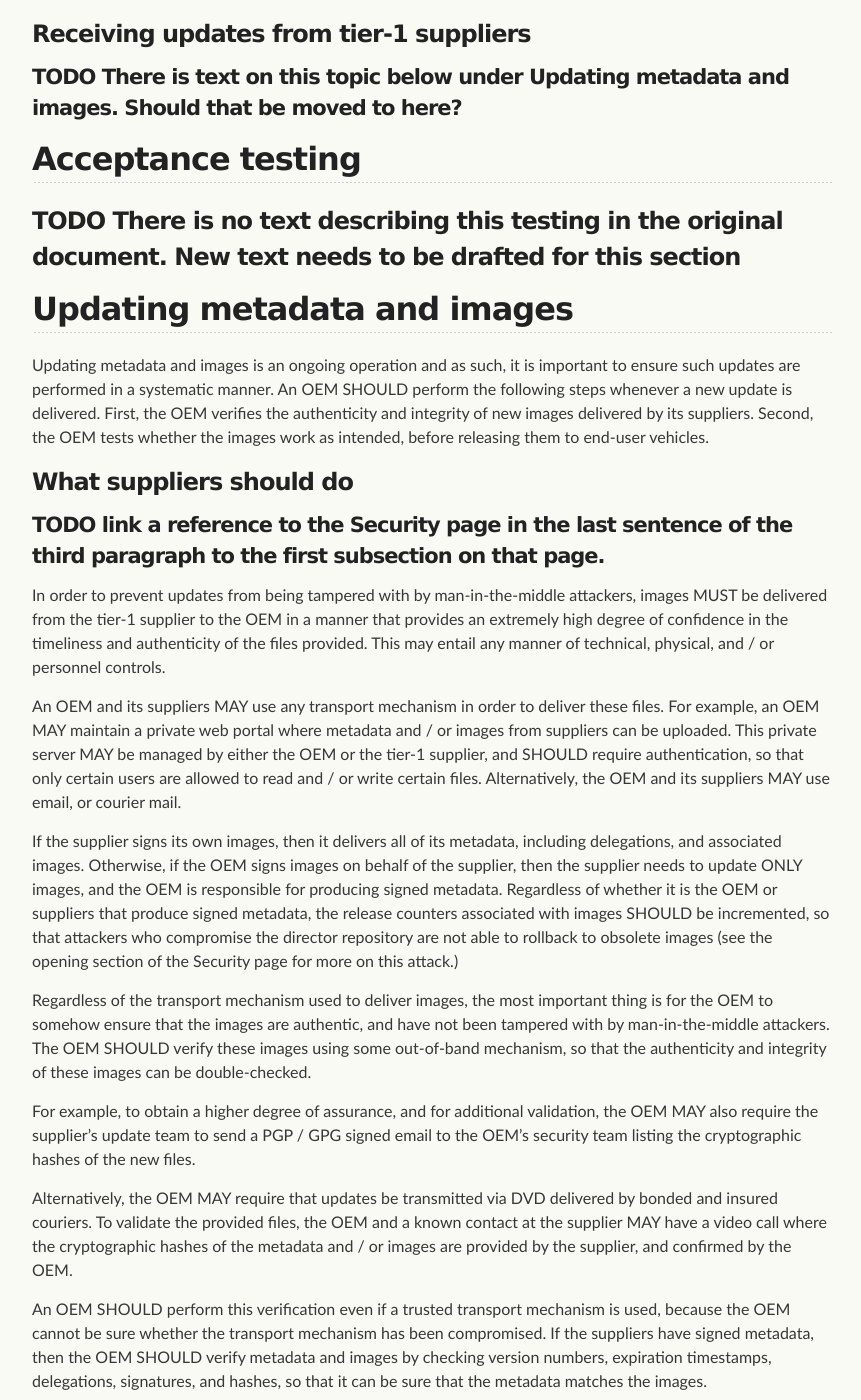
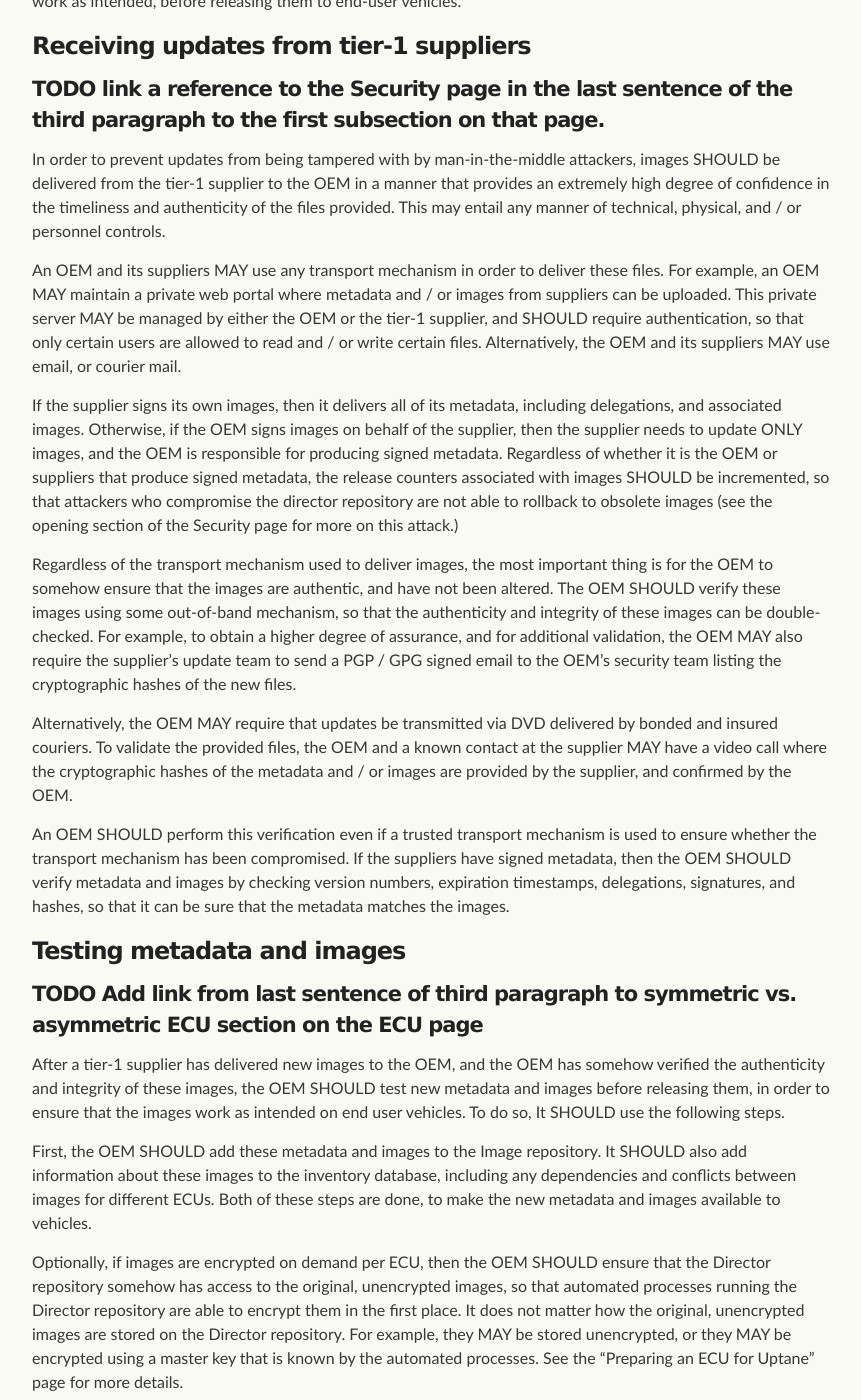
Before and after one commit to uptane/deployment-considerations, a Jekyll site: the page built from normal_operation.md, in a window 1280 px wide and 1400 px high, scrolled down 759 px. Shown: the whole window, without its empty margins (208-1069 px from the left). Built offline with Jekyll 4.4.1, drawn with Linux system fonts in a browser that asks for light colours; our own code applies the rules of GitHub Pages for plain Markdown files; some of the changed text lies outside the part shown.

Commit message:
Updates on Normal Operations
I did some editing on this section as we had a number of subheads that did not correspond to any text I could find in the original document. This involved changing a few subheads. I also did a pass for capitalization corrections.

```diff
--- a/normal_operation.md
+++ b/normal_operation.md
@@ -4,67 +4,60 @@ css_id: normal_operation
 ---
 
 # Normal operating procedures
-In this section, we discuss how to perform regular maintenance operations, such as updating metadata and images, or preparing an ECU to run Uptane. Since these operations are performed on a regular basis, it is important to ensure they be performed  in a systematic manner so that software updates are delivered securely to ECUs.
+In this section, we discuss how to perform regular maintenance operations. Since these operations are performed on a regular basis, it is important to ensure they be performed in a systematic manner so that software updates are delivered securely to ECUs.
 
 ## What can an Uptane-compliant system look like?
 
 ### TODO There is no discernible text describing such a system in the original document. New text needs to be drafted for this section
 
-### User interfaces and aftersales work flows
+## Updating metadata and images
 
-#### TODO There is no text describing this testing in the original document. New text needs to be drafted for this section
+An OEM SHOULD perform the following steps whenever a new update is delivered. First, the OEM verifies the authenticity and integrity of new images delivered by its suppliers. Second, the OEM tests whether the images work as intended, before releasing them to end-user vehicles.
 
 ### Receiving updates from tier-1 suppliers
 
-#### TODO There is text on this topic below under Updating metadata and images. Should that be moved to here?
+#### TODO link a reference to the Security page in the last sentence of the third paragraph to the first subsection on that page.
+
+In order to prevent updates from being tampered with by man-in-the-middle attackers, images SHOULD be delivered from the tier-1 supplier to the OEM in a manner that provides an extremely high degree of confidence in the timeliness and authenticity of the files provided. This may entail any manner of technical, physical, and / or personnel controls.
+
+An OEM and its suppliers MAY use any transport mechanism in order to deliver these files. For example, an OEM MAY maintain a private web portal where metadata and / or images from suppliers can be uploaded. This private server MAY be managed by either the OEM or the tier-1 supplier, and SHOULD require authentication, so that only certain users are allowed to read and / or write certain files. Alternatively, the OEM and its suppliers MAY use email, or courier mail.
+
+If the supplier signs its own images, then it delivers all of its metadata, including delegations, and associated images. Otherwise, if the OEM signs images on behalf of the supplier, then the supplier needs to update ONLY images, and the OEM is responsible for producing signed metadata. Regardless of whether it is the OEM or suppliers that produce signed metadata, the release counters associated with images SHOULD be incremented, so that attackers who compromise the director repository are not able to rollback to obsolete images (see the opening section of the Security page for more on this attack.)
+
+Regardless of the transport mechanism used to deliver images, the most important thing is for the OEM to somehow ensure that the images are authentic, and have not been altered. The OEM SHOULD verify these images using some out-of-band mechanism, so that the authenticity and integrity of these images can be double-checked. For example, to obtain a higher degree of assurance, and for additional validation, the OEM MAY also require the supplier's update team to send a PGP / GPG signed email to the OEM's security team listing the cryptographic hashes of the new files.
+
+Alternatively, the OEM MAY require that updates be transmitted via DVD delivered by bonded and insured couriers. To validate the provided files, the OEM and a known contact at the supplier MAY have a video call where the cryptographic hashes of the metadata and / or images are provided by the supplier, and confirmed by the OEM.
+
+An OEM SHOULD perform this verification even if a trusted transport mechanism is used to ensure whether the transport mechanism has been compromised. If the suppliers have signed metadata, then the OEM SHOULD verify metadata and images by checking version numbers, expiration timestamps, delegations, signatures, and hashes, so that it can be sure that the metadata matches the images.
+
+### Testing metadata and images
+
+#### TODO Add link from last sentence of third paragraph to symmetric vs. asymmetric ECU section on the ECU page
+
+After a tier-1 supplier has delivered new images to the OEM, and the OEM has somehow verified the authenticity and integrity of these images, the OEM SHOULD test new metadata and images before releasing them, in order to ensure that the images work as intended on end user vehicles. To do so, It SHOULD use the following steps.
+
+First, the OEM SHOULD add these metadata and images to the Image repository. It SHOULD also add information about these images to the inventory database, including any dependencies and conflicts between images for different ECUs. Both of these steps are done, to  make  the new metadata and images available to vehicles.
+
+Optionally, if images are encrypted on demand per ECU, then the OEM SHOULD ensure that the Director repository somehow has access to the original, unencrypted images, so that automated processes running the Director repository are able to encrypt them in the first place. It does not matter how the original, unencrypted images are stored on the Director repository. For example, they MAY be stored unencrypted, or they MAY be encrypted using a master key that is known by the automated processes. See the "Preparing an ECU for Uptane" page for more details.
+
+Second, the OEM SHOULD test the updated metadata and images on reserved vehicles, before releasing them to all vehicles in circulation, so that it can verify whether these images work as intended. To do so, it MAY instruct the Director repository to first install the updated images on these reserved vehicles.
+
+Finally, the OEM SHOULD update the inventory database, so that the Director repository is able to instruct appropriate ECUs on all affected vehicles on how to install these updated images.
+
+### TODO Write rationale for the SHOULDs in the section above.
 
 ## Acceptance testing
 
 ### TODO There is no text describing this testing in the original document. New text needs to be drafted for this section
 
-## Updating metadata and images
-
-Updating metadata and images is an ongoing operation and as such, it is important to ensure such updates are performed in a systematic manner. An OEM SHOULD perform the following steps whenever a new update is delivered. First, the OEM verifies the authenticity and integrity of new images delivered by its suppliers. Second, the OEM tests whether the images work as intended, before releasing them to end-user vehicles.
-
-### What suppliers should do
-
-#### TODO link a reference to the Security page in the last sentence of the third paragraph to the first subsection on that page.
-
-In order to prevent updates from being tampered with by man-in-the-middle attackers, images MUST be delivered from the tier-1 supplier to the OEM in a manner that provides an extremely high degree of confidence in the timeliness and authenticity of the files provided. This may entail any manner of technical, physical, and / or personnel controls.
-
-An OEM and its suppliers MAY use any transport mechanism in order to deliver these files.
-For example, an OEM MAY maintain a private web portal where metadata and / or images from suppliers can be uploaded. This private server MAY be managed by either the OEM or the tier-1 supplier, and SHOULD require authentication, so that only certain users are allowed to read and / or write certain files. Alternatively, the OEM and its suppliers MAY use email, or courier mail.
-
-If the supplier signs its own images, then it delivers all of its metadata, including delegations, and associated images. Otherwise, if the OEM signs images on behalf of the supplier, then the supplier needs to update ONLY images, and the OEM is responsible for producing signed metadata. Regardless of whether it is the OEM or suppliers that produce signed metadata, the release counters associated with images SHOULD be incremented, so that attackers who compromise the director repository are not able to rollback to obsolete images (see the opening section of the Security page for more on this attack.)
-
-Regardless of the transport mechanism used to deliver images, the most important thing is for the OEM to somehow ensure that the images are authentic, and have not been tampered with by man-in-the-middle attackers. The OEM SHOULD verify these images using some out-of-band mechanism, so that the authenticity and integrity of these images can be double-checked.
-
-For example, to obtain a higher degree of assurance, and for additional validation, the OEM MAY also require the supplier's update team to send a PGP / GPG signed email to the OEM's security team listing the cryptographic hashes of the new files.
-
-Alternatively, the OEM MAY require that updates be transmitted via DVD delivered by bonded and insured couriers. To validate the provided files, the OEM and a known contact at the supplier MAY have a video call where the cryptographic hashes of the metadata and / or images are provided by the supplier, and confirmed by the OEM.
-
-An OEM SHOULD perform this verification even if a trusted transport mechanism is used, because the OEM cannot be sure whether the transport mechanism has been compromised. If the suppliers have signed metadata, then the OEM SHOULD verify metadata and images by checking version numbers, expiration timestamps, delegations, signatures, and hashes, so that it can be sure that the metadata matches the images.
-
-### What the OEM should do
-
-#### TODO Add link from last sentence of third paragraph to symmetric vs. asymmetric ECU section on the ECU page
-
-After a tier-1 supplier has delivered new images to the OEM, and the OEM has somehow verified the authenticity and integrity of these images, the OEM SHOULD test new metadata and images before releasing them, in order to ensure that the images work as intended end user vehicles. To do so, It SHOULD use the following steps.
-
-First, the OEM SHOULD add these metadata and images to the image repository. It SHOULD also add information about these images to the inventory database, including any dependencies and conflicts between images for different ECUs. Both of these steps are done, to  make  the new metadata and images available to vehicles.
-
-Optionally, if images are encrypted on demand per ECU, then the OEM SHOULD ensure that the director repository somehow has access to the original, unencrypted images, so that automated processes running the director repository are able to encrypt them in the first place. It does not matter how the original, unencrypted images are stored on the director repository. For example, they MAY be stored unencrypted, or they MAY be encrypted using a master key that is known by the automated processes. See the Preparing an ECU for Uptane page for more details.
-
-Second, the OEM SHOULD test the updated metadata and images on reserved vehicles, before releasing them to all vehicles in circulation, so that it can verify whether these images work as intended. To do so, it MAY instruct the director repository to first install the updated images on these reserved vehicles.
-
-Finally, the OEM SHOULD update the inventory database, so that the director repository is able to instruct appropriate ECUs on all affected vehicles on how to install these updated images.
-
 ## Backup and garbage collection for the image repository
 
 #### TODO Add link from last sentence in this section to the Delta update strategies subsection of the Customizations section.
 
-The OEM SHOULD regularly perform backup and garbage collection of the metadata and images on the image repository. This is done so that the OEM is able to safely recover from a repository compromise, and ensure that the repository has enough storage space. To do so, an OEM MAY use either the following steps, or its own corporate backup and garbage collection policy.
+The OEM SHOULD regularly perform backup and garbage collection of the metadata and images on the Image repository. This is done to ensure the OEM is able to safely recover from a repository compromise, and that the repository has enough storage space. To do so, an OEM MAY use either the following steps, or its own corporate backup and garbage collection policy.
 
-First, an automated process SHOULD store every file on the image repository, as well as its cryptographic hash on a separate, offline system. This automated process SHOULD also store a copy of the inventory database from the director repository on this offline system. This allows administrators to detect and recover from a repository compromise.
+First, an automated process SHOULD store every file on the image repository, as well as its cryptographic hash on a separate, offline system. This automated process SHOULD also store a copy of the inventory database from the Director repository on this offline system. This allows administrators to detect and recover from a repository compromise.
 
-Second, the automated process SHOULD remove expired metadata from the image repository, in order to reclaim storage space. If the OEM is interested in supporting delta updates for vehicles that have not updated for a long time, then the automated process SHOULD NOT remove images associated with expired metadata, because these images MAY be needed in order to compute delta images (see Delta Update Strategies on the Customizing Uptane page).
+Second, the automated process SHOULD remove expired metadata from the image repository to reclaim storage space. If the OEM is interested in supporting delta updates for vehicles that have not been updated for a long time, then the automated process SHOULD NOT remove images associated with expired metadata, because these images MAY be needed in order to compute delta images (see Delta Update Strategies on the Customizing Uptane page).
+
+### TODO Write rationale for the SHOULDs in the section above.
```
